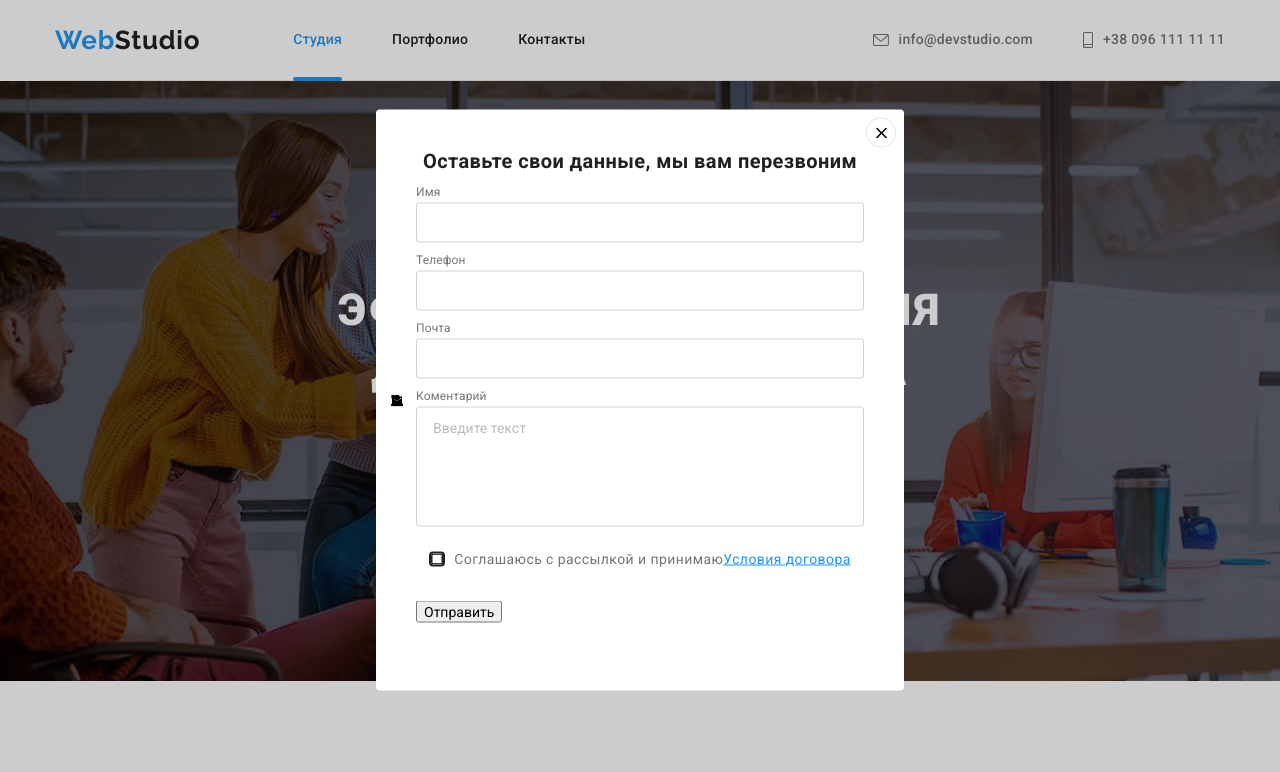
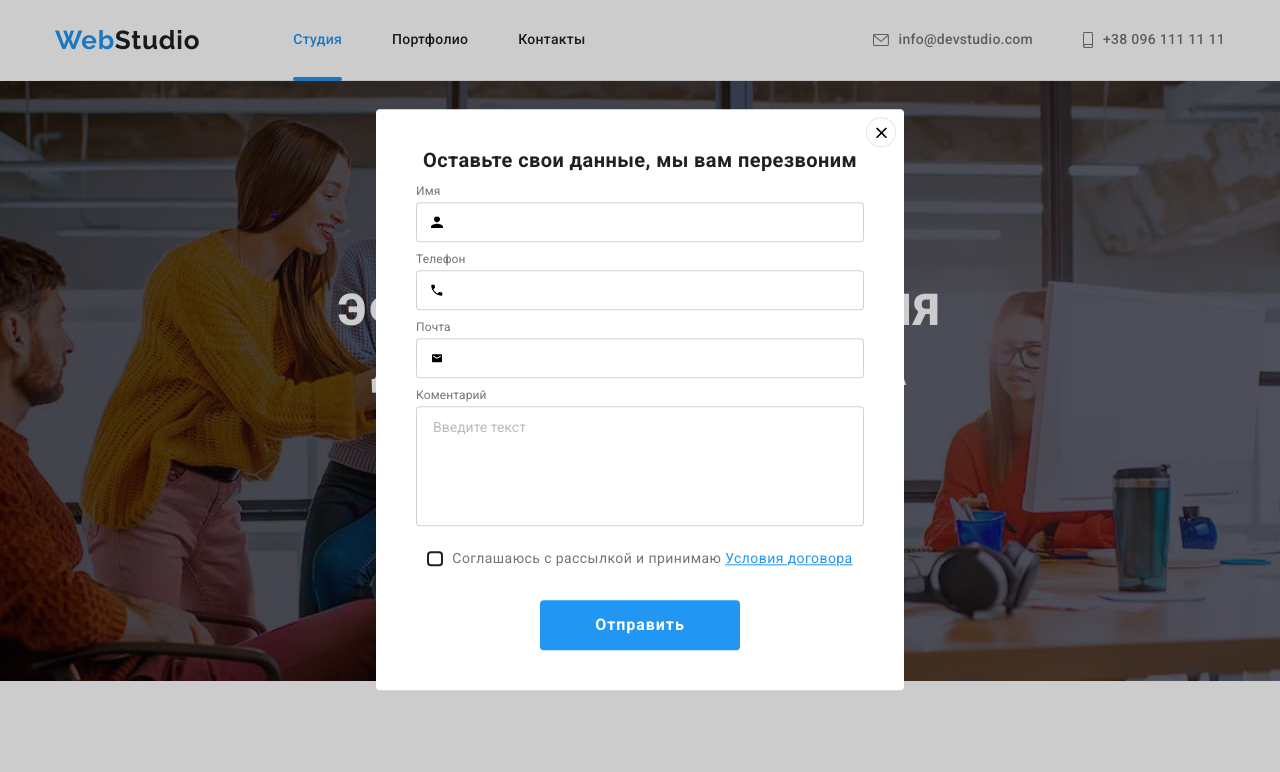
Before and after one commit to jekaod/goit-markup-hw-06, a plain HTML site: page index.html in a window 1280 px wide. Both pictures are taken after a click on the button "Заказать услугу". Shown: the top 772 px of the page. Drawn offline with nearby package versions, Linux system fonts and the light colour scheme.

Commit message:
Update index.html

```diff
--- a/index.html
+++ b/index.html
@@ -447,11 +447,11 @@
             </li>
           </ul>
         </div>
-        <div class="footer-item footer-social">
+        <div class="footer-item">
           <h2 class="footer-title">Подпишитесь на рассылку</h2>
           <form class="footer-form">
             <input class="mail-input" type="email" name="mail" id="mail" placeholder="E-mail" />
-            <button class="footer-btn" type="submit">
+            <button class="order" type="submit">
               Подписаться
               <svg class="footer-icon" width="24" height="24">
                 <use href="./imeges/icon.svg#icon-send"></use>
@@ -474,25 +474,34 @@
           <ul class="modal-list list">
             <li class="form-item">
               <label class="form-label" for="name-client">Имя</label>
-              <input class="form-input" type="text" name="name-client" />
+              <div class="form-wrapper">
+                <input class="form-input" type="text" name="name-client" id="name-client" />
                 <svg class="form-icon" width="12" height="12">
                   <use href="./imeges/icon.svg#icon-user"></use>
                 </svg>
+              </div>
             </li>
+
             <li class="form-item">
               <label class="form-label" for="tel-client">Телефон</label>
+              <div class="form-wrapper">
                 <input class="form-input" type="tel" name="tel-client" id="tel-client" />
                 <svg class="form-icon" width="12" height="12">
                   <use href="./imeges/icon.svg#icon-tel"></use>
                 </svg>
+              </div>
             </li>
+
             <li class="form-item">
-              <label class="form-label" for="">Почта</label>
-              <input class="form-input" type="email" name="email-client" id="tel-client" />
+              <label class="form-label" for="email-client">Почта</label>
+              <div class="form-wrapper">
+                <input class="form-input" type="email" name="email-client" id="email-client" />
                 <svg class="form-icon" width="12" height="12">
                   <use href="./imeges/icon.svg#icon-email"></use>
                 </svg>
+              </div>
             </li>
+
             <li class="form-item">
               <label class="form-label" for="comment">Коментарий</label>
               <textarea
@@ -511,13 +520,13 @@
               width="16"
               height="15"
             >
-              <use href="./imeges/icon.svg#icon-square"></use>
+              <use href="./imeges/icon.svg#icon-check"></use>
             </svg>
-            Соглашаюсь с рассылкой и принимаю
+            Соглашаюсь с рассылкой и принимаю&nbsp;
             <a class="checkbox-link" href="">Условия договора</a>
           </label>
 
-          <button class="modal-btn" type="submit">Отправить</button>
+          <button class="order" type="submit">Отправить</button>
         </form>
       </div>
     </div>
```
Lines whose indentation alone changed are shown as unchanged.
